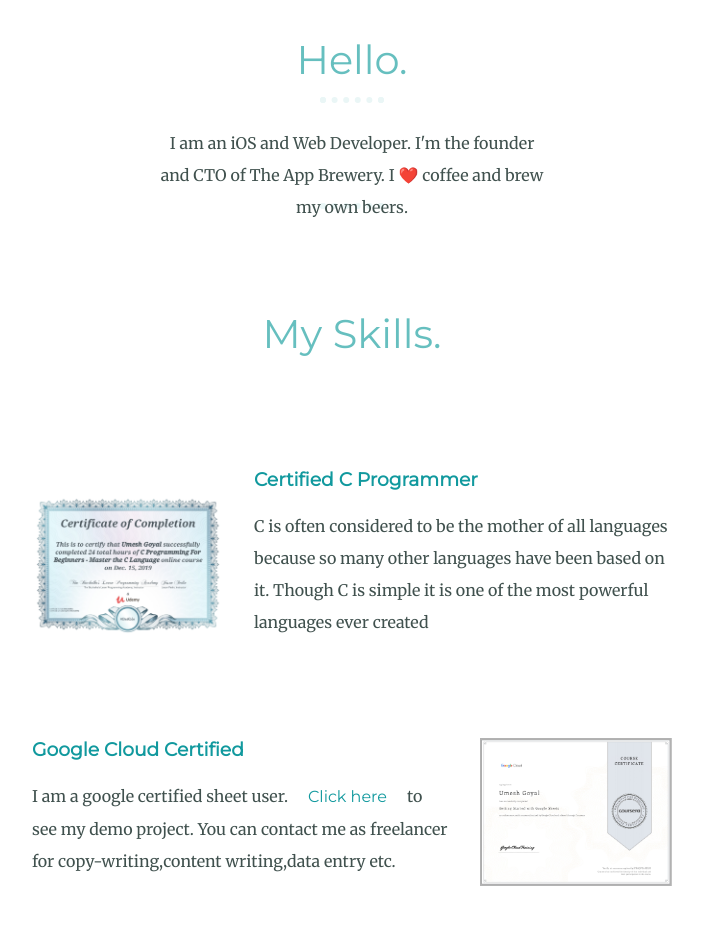
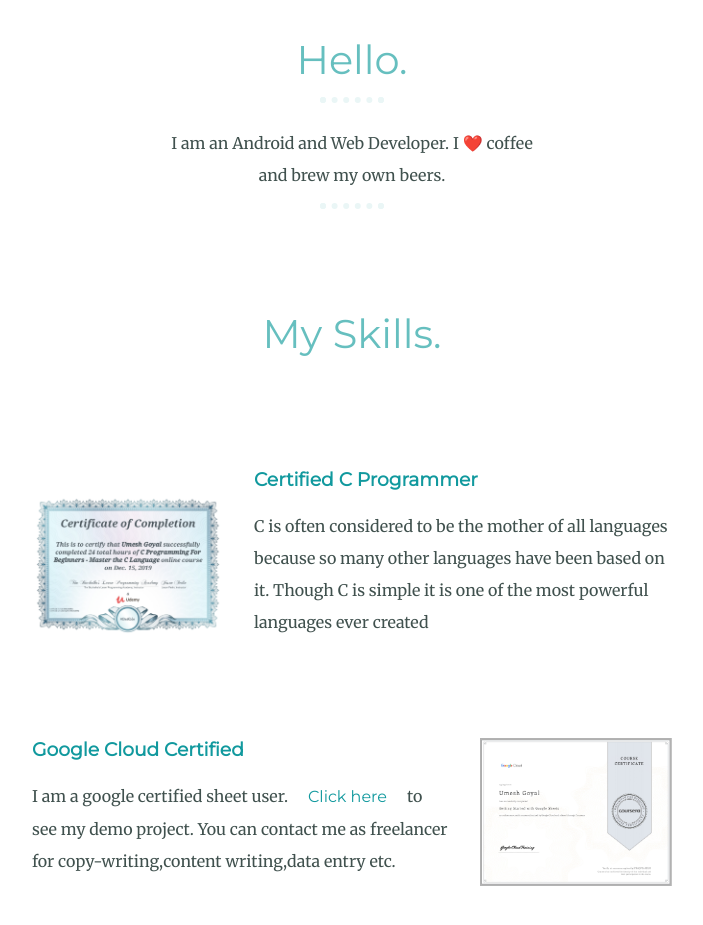
Before and after one commit to goyalumesh991220/Me, a plain HTML site: page index.html in a window 1280 px wide. Shown: the part 1071-1996 px from the top of the page, without its empty margins (288-991 px from the left). Drawn offline with Linux system fonts and the light colour scheme.

Commit message:
Update index.html

```diff
--- a/index.html
+++ b/index.html
@@ -24,7 +24,7 @@
     <div class="profile">
       <img class ="profile" src="images/Umesh.png" alt="umesh-profile-img">
       <h2>Hello.</h2>
-      <p class="intro">I am an iOS and Web Developer. I'm the founder and CTO of The App Brewery. I ❤️ coffee and brew my own beers.</p>
+      <p class="intro">I am an Android and Web Developer. I ❤️ coffee and brew my own beers.</p>
     </div>
     <hr>
     <div class="skills">
```
